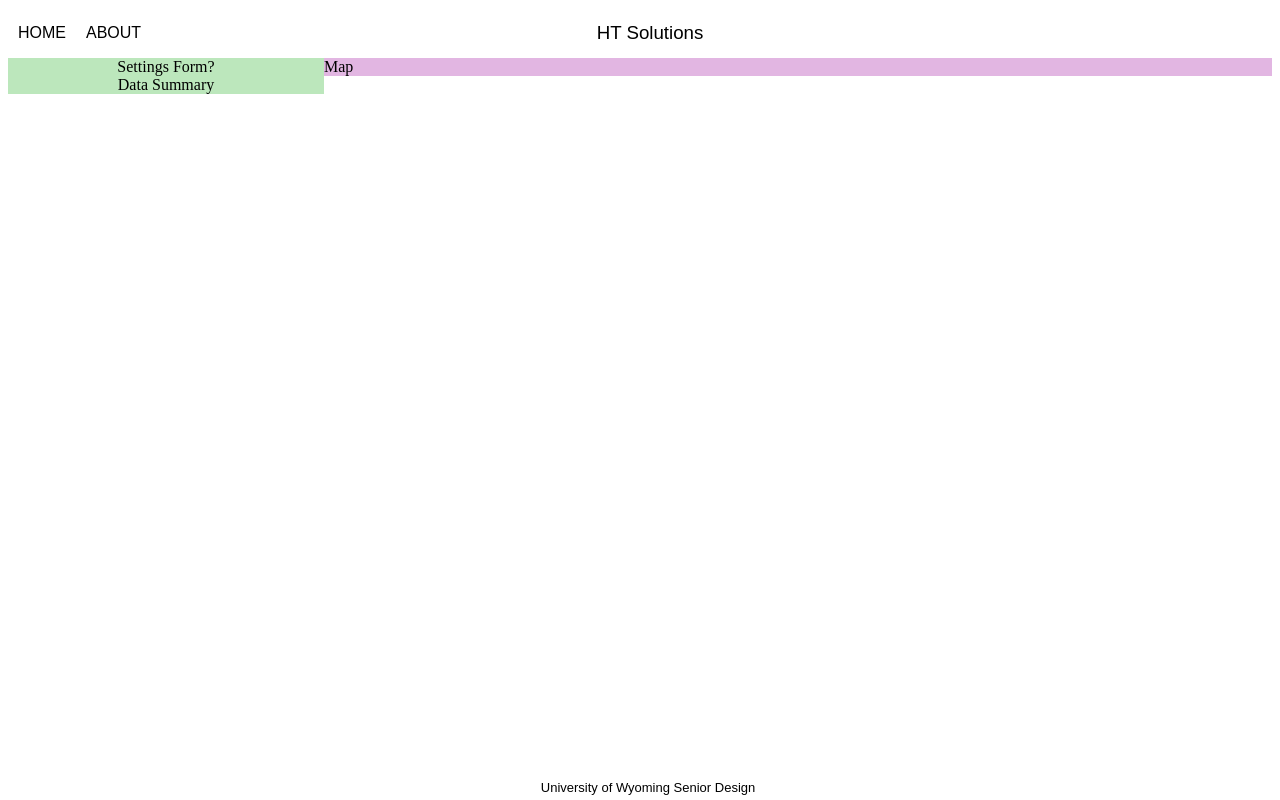
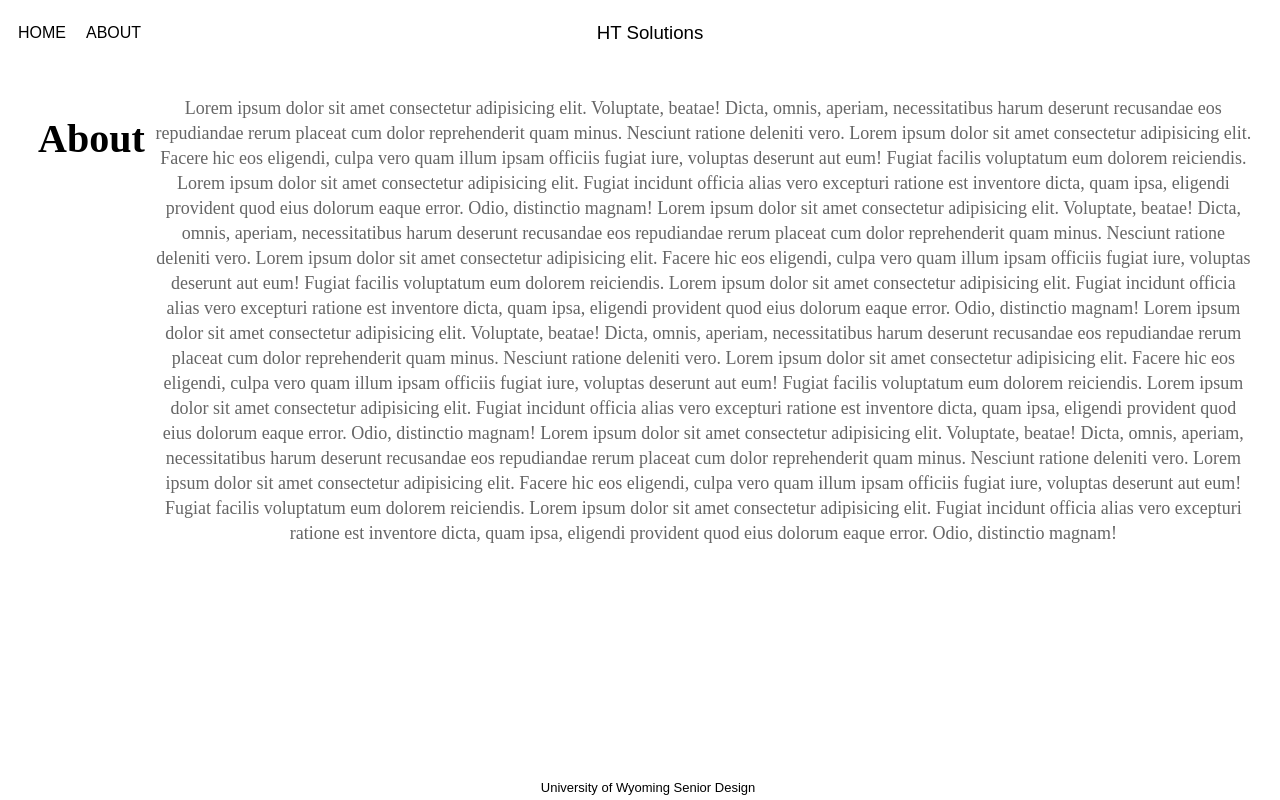
Before and after one commit to 2018chutson/HT-Solutions, a React (Create React App) app in the folder web-app/: page /about in a window 1280 px wide. Built offline with nearby package versions, Linux system fonts and the light colour scheme.

Commit message:
pages and routing set up

```diff
--- a/web-app/src/App.js
+++ b/web-app/src/App.js
@@ -1,16 +1,21 @@
-import Container from './components/container/Container';
 import './App.css';
 import React from 'react';
 import NavBar from './components/navbar/NavBar';
 import Footer from './components/footer/Footer';
+import Home from './components/home/Home';
+import About from './components/about/About';
+import { Routes, Route } from "react-router-dom";
 
 function App() {
   return (
-    <React.StrictMode>
+    <div className="App">
       <NavBar />
-      <Container />
+      <Routes>
+        <Route path="/" element={<Home />} />
+        <Route path="about" element={<About />} />
+      </Routes>
       <Footer />
-    </React.StrictMode>
+    </div>
   );
 }
 
--- /dev/null
+++ b/web-app/src/components/about/About.js
@@ -0,0 +1,45 @@
+import "./about.css";
+
+export default function About() {
+    return (
+        <div className="about">
+            <div className="title">
+                <h1>About</h1>
+            </div>
+            <p className="description">Lorem ipsum dolor sit amet consectetur adipisicing elit. Voluptate, beatae!
+                Dicta, omnis, aperiam, necessitatibus harum deserunt recusandae eos repudiandae
+                rerum placeat cum dolor reprehenderit quam minus. Nesciunt ratione deleniti vero.
+                Lorem ipsum dolor sit amet consectetur adipisicing elit. Facere hic eos eligendi,
+                culpa vero quam illum ipsam officiis fugiat iure, voluptas deserunt aut eum! Fugiat
+                facilis voluptatum eum dolorem reiciendis. Lorem ipsum dolor sit amet consectetur
+                adipisicing elit. Fugiat incidunt officia alias vero excepturi ratione est inventore
+                dicta, quam ipsa, eligendi provident quod eius dolorum eaque error. Odio, distinctio
+                magnam! Lorem ipsum dolor sit amet consectetur adipisicing elit. Voluptate, beatae!
+                Dicta, omnis, aperiam, necessitatibus harum deserunt recusandae eos repudiandae
+                rerum placeat cum dolor reprehenderit quam minus. Nesciunt ratione deleniti vero.
+                Lorem ipsum dolor sit amet consectetur adipisicing elit. Facere hic eos eligendi,
+                culpa vero quam illum ipsam officiis fugiat iure, voluptas deserunt aut eum! Fugiat
+                facilis voluptatum eum dolorem reiciendis. Lorem ipsum dolor sit amet consectetur
+                adipisicing elit. Fugiat incidunt officia alias vero excepturi ratione est inventore
+                dicta, quam ipsa, eligendi provident quod eius dolorum eaque error. Odio, distinctio
+                magnam! Lorem ipsum dolor sit amet consectetur adipisicing elit. Voluptate, beatae!
+                Dicta, omnis, aperiam, necessitatibus harum deserunt recusandae eos repudiandae
+                rerum placeat cum dolor reprehenderit quam minus. Nesciunt ratione deleniti vero.
+                Lorem ipsum dolor sit amet consectetur adipisicing elit. Facere hic eos eligendi,
+                culpa vero quam illum ipsam officiis fugiat iure, voluptas deserunt aut eum! Fugiat
+                facilis voluptatum eum dolorem reiciendis. Lorem ipsum dolor sit amet consectetur
+                adipisicing elit. Fugiat incidunt officia alias vero excepturi ratione est inventore
+                dicta, quam ipsa, eligendi provident quod eius dolorum eaque error. Odio, distinctio
+                magnam! Lorem ipsum dolor sit amet consectetur adipisicing elit. Voluptate, beatae!
+                Dicta, omnis, aperiam, necessitatibus harum deserunt recusandae eos repudiandae
+                rerum placeat cum dolor reprehenderit quam minus. Nesciunt ratione deleniti vero.
+                Lorem ipsum dolor sit amet consectetur adipisicing elit. Facere hic eos eligendi,
+                culpa vero quam illum ipsam officiis fugiat iure, voluptas deserunt aut eum! Fugiat
+                facilis voluptatum eum dolorem reiciendis. Lorem ipsum dolor sit amet consectetur
+                adipisicing elit. Fugiat incidunt officia alias vero excepturi ratione est inventore
+                dicta, quam ipsa, eligendi provident quod eius dolorum eaque error. Odio, distinctio
+                magnam!
+            </p>
+        </div>
+    )
+}
--- /dev/null
+++ b/web-app/src/components/about/about.css
@@ -0,0 +1,39 @@
+.about {
+    display: flex;
+    padding: 20px;
+}
+
+/* .singlePost {
+    flex: 9;
+} */
+
+
+.title {
+    text-align: center;
+    justify-content: center;
+    align-items: center;
+    margin: 10px;
+    font-family: 'Lora', serif;
+    font-size: 20px;
+}
+
+.singlePostInfo {
+    margin-bottom: 20px;
+    display: flex;
+    justify-content: space-between;
+    font-family: 'Varela Round', sans-serif;
+    font-size: 16px;
+    color: #b39656;
+}
+
+.description {
+    color: #666;
+    font-size: 18px;
+    line-height: 25px;
+}
+
+.singlePostDescription::first-letter {
+    margin-left: 20px;
+    font-size: 30px;
+    font-weight: 600;
+}
--- a/web-app/src/components/container/Container.js
+++ b/web-app/src/components/home/Home.js
@@ -1,16 +1,16 @@
 import React from "react"
-import "./container.css"
+import "./home.css"
 import Map from "../map/Map"
 import Sidebar from "../sidebar/Sidebar"
 
-class Container extends React.Component {
+class Home extends React.Component {
   render() {
     return (
-      <div className="container">
+      <div className="home">
           <Sidebar />
           <Map />
       </div>
     )
   }
 }
-export default Container
+export default Home
--- a/web-app/src/components/container/container.css
+++ b/web-app/src/components/home/home.css
@@ -1,3 +1,3 @@
-.container {
+.home {
     display: flex;
 }
--- a/web-app/src/components/navbar/NavBar.js
+++ b/web-app/src/components/navbar/NavBar.js
@@ -1,12 +1,17 @@
 import "./navbar.css"
+import { Link } from "react-router-dom";
 
 function NavBar() {
     return (
         <div className="top">
             <div className="topLeft">
                 <ul className="topList">
-                    <li className="topListItem">HOME</li>
-                    <li className="topListItem">ABOUT</li>
+                    <li className="topListItem">
+                        <Link className="link" to="/">HOME</Link>
+                    </li>
+                    <li className="topListItem">
+                        <Link className="link" to="/about">ABOUT</Link>
+                    </li>
                 </ul>
             </div>
             <div className="topCenter">
--- a/web-app/src/components/navbar/navbar.css
+++ b/web-app/src/components/navbar/navbar.css
@@ -9,6 +9,11 @@
     font-family: 'Josefin Sans', sans-serif;
     z-index: 999;
     padding-left: 10px;
+}
+
+.link {
+    color: inherit;
+    text-decoration: inherit;
 }
 
 .topLeft, .topRight {
--- a/web-app/src/index.js
+++ b/web-app/src/index.js
@@ -1,10 +1,11 @@
 import React from 'react';
 import ReactDOM from 'react-dom';
+import { BrowserRouter } from "react-router-dom";
 import App from './App';
 
 ReactDOM.render(
-  <React.StrictMode>
+  <BrowserRouter>
     <App />
-  </React.StrictMode>,
+  </BrowserRouter>,
   document.getElementById('root')
 );
```
